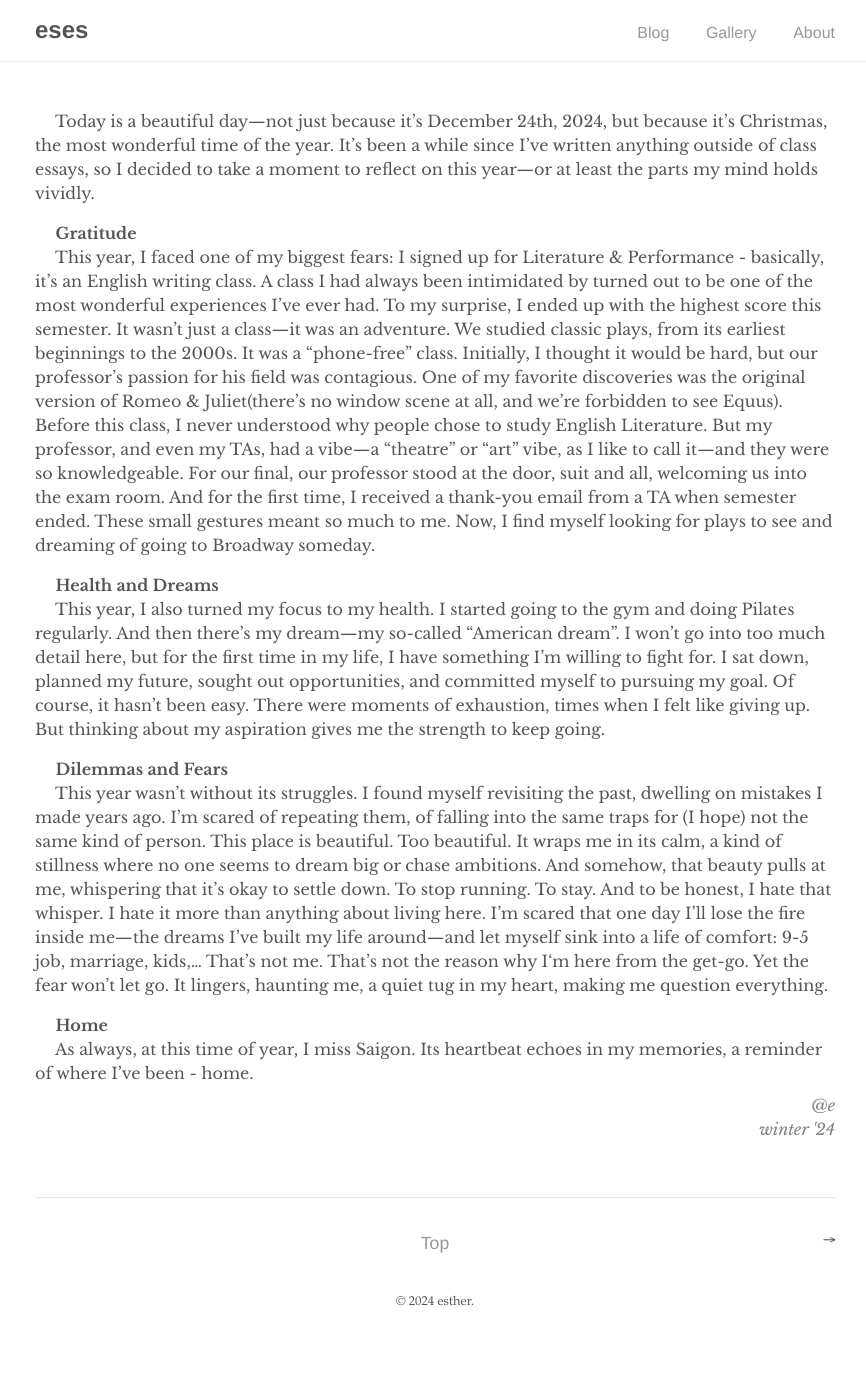
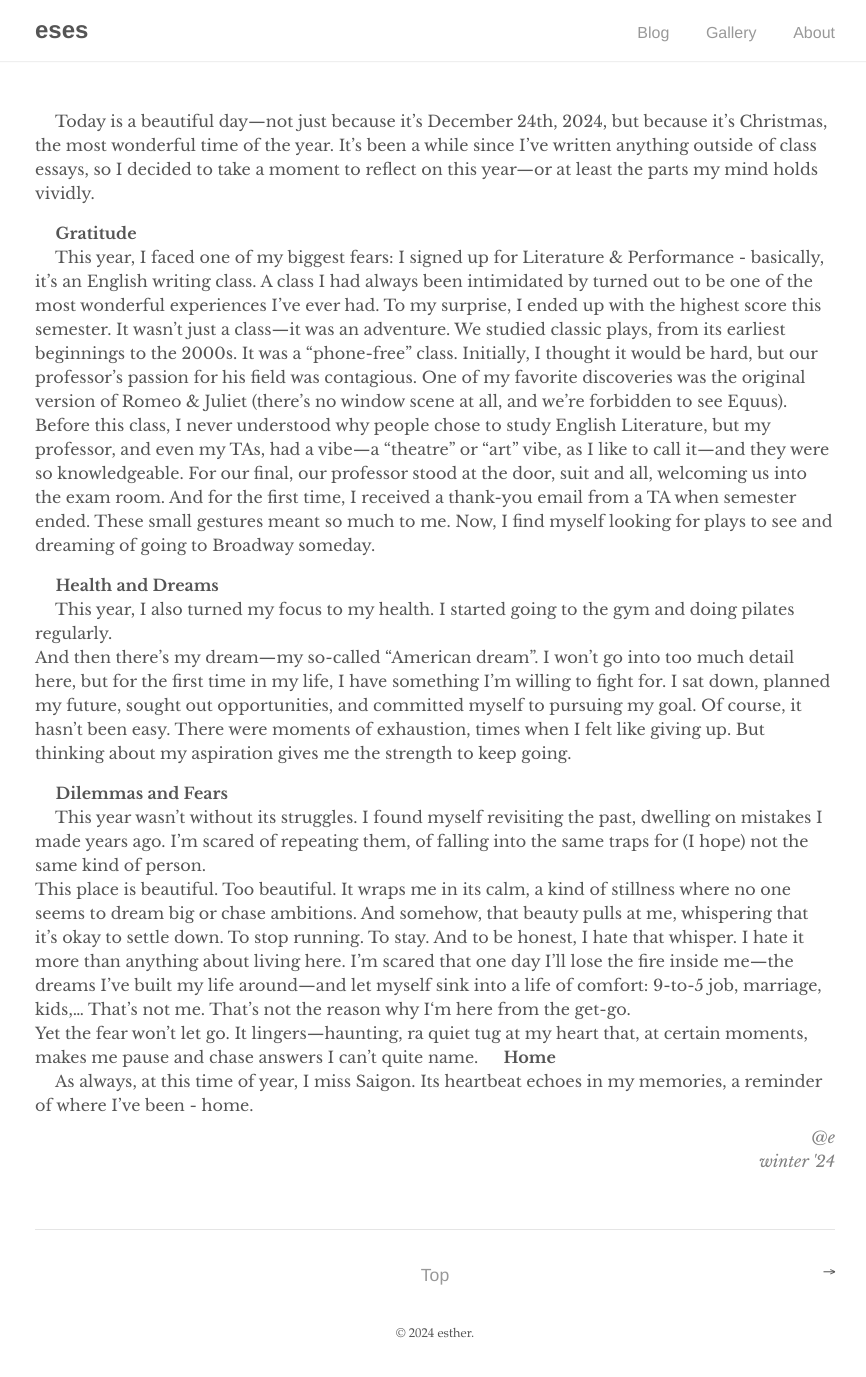
Before and after one commit to estorii/estorii.github.io, a Jekyll site: the page built from _posts/2024-12-24-my-reflection.md.md, in a window 1280 px wide. Shown: the whole page, without its empty margins (205-1071 px from the left). Built offline with Jekyll 4.4.1, drawn with Linux system fonts in a browser that asks for light colours; comment, search, counter and statistics services are not loaded; before the commit the page ends 1345 px from its top, so only the background shows below that.

Commit message:
Update 2024-12-24-my-reflection.md.md

```diff
--- a/_posts/2024-12-24-my-reflection.md.md
+++ b/_posts/2024-12-24-my-reflection.md.md
@@ -17,19 +17,18 @@ It’s been a while since I’ve written anything outside of class essays, so I
 &emsp; **Gratitude** <br>
 &emsp; This year, I faced one of my biggest fears: I signed up for Literature & Performance - basically, it’s an English writing class. A class I had always been intimidated by turned out to be one of the most wonderful experiences I’ve ever had. To my surprise, I ended up with the highest score this semester.
 It wasn’t just a class—it was an adventure. We studied classic plays, from its earliest beginnings to the 2000s. It was a “phone-free” class. Initially, I thought it would be hard, but our professor’s passion for his field was contagious.
-One of my favorite discoveries was the original version of Romeo & Juliet(there’s no window scene at all, and we’re forbidden to see Equus). Before this class, I never understood why people chose to study English Literature. But my professor, and even my TAs, had a vibe—a “theatre” or “art” vibe, as I like to call it—and they were so knowledgeable.
+One of my favorite discoveries was the original version of Romeo & Juliet (there’s no window scene at all, and we’re forbidden to see Equus). Before this class, I never understood why people chose to study English Literature, but my professor, and even my TAs, had a vibe—a “theatre” or “art” vibe, as I like to call it—and they were so knowledgeable.
 For our final, our professor stood at the door, suit and all, welcoming us into the exam room. And for the first time, I received a thank-you email from a TA when semester ended. These small gestures meant so much to me. Now, I find myself looking for plays to see and dreaming of going to Broadway someday.
 
 &emsp; **Health and Dreams** <br>
-&emsp; This year, I also turned my focus to my health. I started going to the gym and doing Pilates regularly.
+&emsp; This year, I also turned my focus to my health. I started going to the gym and doing pilates regularly. <br>
 And then there’s my dream—my so-called “American dream”. I won’t go into too much detail here, but for the first time in my life, I have something I’m willing to fight for. I sat down, planned my future, sought out opportunities, and committed myself to pursuing my goal.
 Of course, it hasn’t been easy. There were moments of exhaustion, times when I felt like giving up. But thinking about my aspiration gives me the strength to keep going.
 
 &emsp; **Dilemmas and Fears** <br>
-&emsp; This year wasn’t without its struggles. I found myself revisiting the past, dwelling on mistakes I made years ago. I’m scared of repeating them, of falling into the same traps for (I hope) not the same kind of person.
-This place is beautiful. Too beautiful. It wraps me in its calm, a kind of stillness where no one seems to dream big or chase ambitions. And somehow, that beauty pulls at me, whispering that it’s okay to settle down. To stop running. To stay. And to be honest, I hate that whisper. I hate it more than anything about living here. I’m scared that one day I’ll lose the fire inside me—the dreams I’ve built my life around—and let myself sink into a life of comfort: 9-5 job, marriage, kids,... That’s not me. That’s not the reason why I‘m here from the get-go.
-Yet the fear won’t let go. It lingers, haunting me, a quiet tug in my heart, making me question everything.
-
+&emsp; This year wasn’t without its struggles. I found myself revisiting the past, dwelling on mistakes I made years ago. I’m scared of repeating them, of falling into the same traps for (I hope) not the same kind of person. <br>
+This place is beautiful. Too beautiful. It wraps me in its calm, a kind of stillness where no one seems to dream big or chase ambitions. And somehow, that beauty pulls at me, whispering that it’s okay to settle down. To stop running. To stay. And to be honest, I hate that whisper. I hate it more than anything about living here. I’m scared that one day I’ll lose the fire inside me—the dreams I’ve built my life around—and let myself sink into a life of comfort: 9-to-5 job, marriage, kids,... That’s not me. That’s not the reason why I‘m here from the get-go. <br>
+Yet the fear won’t let go.  It lingers—haunting, ra quiet tug at my heart that, at certain moments, makes me pause and chase answers I can’t quite name.
 &emsp; **Home** <br>
 &emsp; As always, at this time of year, I miss Saigon. Its heartbeat echoes in my memories, a reminder of where I’ve been - home.
 
```
